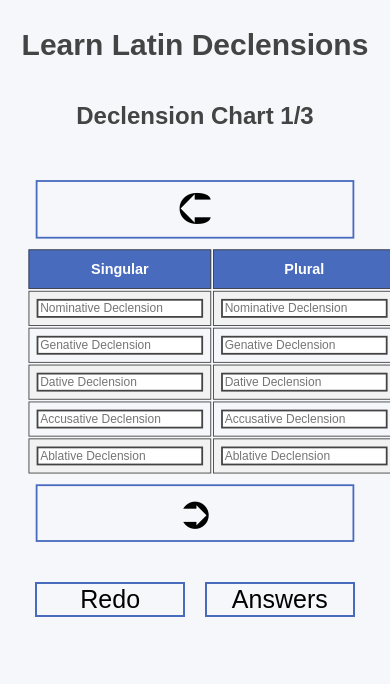
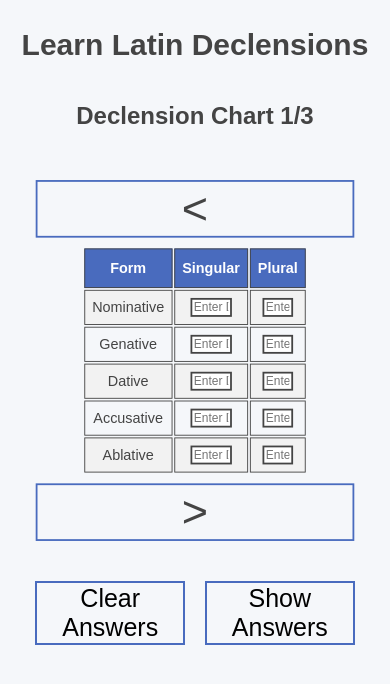
Before and after one commit to cqb13/Learn-Latin, a React (Create React App) app: page / in a window 390 px wide. Shown: the top 684 px of the page. Built offline with nearby package versions, Linux system fonts and the light colour scheme.

Commit message:
📄 Answers!

```diff
--- /dev/null
+++ b/src/AnswerChart.jsx
@@ -0,0 +1,45 @@
+import data from './data/charts.json';
+
+const AnswerRow = (info) => {
+  var name = data['name-map']['name-'+ info.row]
+  var chart = data['d-'+ info.count];
+  var cName = '';
+  var singular;
+  var plural;
+
+  if (info.answers === false) {
+    cName = 'Hidden'
+  }
+
+  if (name === "Nominative") {
+    singular = chart.Nominative[0];
+    plural = chart.Nominative[1];
+  } else if (name === "Genative") {
+    singular = chart.Genative[0];
+    plural = chart.Genative[1];
+  } else if (name === "Dative") {
+    singular = chart.Dative[0];
+    plural = chart.Dative[1];
+  } else if (name === "Accusative") {
+    singular = chart.Accusative[0];
+    plural = chart.Accusative[1];
+  } else {
+    singular = chart.Ablative[0];
+    plural = chart.Ablative[1];
+  }
+
+
+  return (
+    <tr className={cName}>
+      <td className='Side-Label'>{name}</td>
+      <td>
+      <input type="entry" defaultValue={singular} className="Right"/>
+      </td>
+      <td>
+      <input type="entry" defaultValue={plural} className="Right"/>
+      </td>
+    </tr>
+  )
+}
+
+export default AnswerRow
--- a/src/App.js
+++ b/src/App.js
@@ -1,22 +1,15 @@
 import { useState, useEffect } from "react";
 import data from './data/charts.json';
+import AnswerRow from './AnswerChart';
 import Row from './ChartRow';
 import './css/App.css';
 
 const App = () => {
-  const [matches, setMatches] = useState(
-    window.matchMedia("(max-width: 650px)").matches
-  )
-  const [chartCount, setChartCount] = useState();
+  const [chartCount, setChartCount] = useState(1);
+  const [answerBtnName, setAnswerBtnName] = useState("Show Answers");
+  const [visibleAnswers, setVisibleAnswers] = useState(false);
   const chartAmount = data['chart-count'];
   var count = chartCount;
-
-  useEffect(() => {
-    setChartCount(1);
-    window
-    .matchMedia("(max-width: 650px)")
-    .addEventListener('change', e => setMatches( e.matches ));
-  }, []);
 
   const clearValues = () => {
     var loop = 1;
@@ -44,31 +37,46 @@ const App = () => {
     clearValues();
   }
 
+  const handleClick = () => {
+    if (answerBtnName == "Hide Answers") {
+      setAnswerBtnName("Show Answers");
+      setVisibleAnswers(false);
+    } else {
+      setAnswerBtnName("Hide Answers");
+      setVisibleAnswers(true);
+    }
+  }
+
   return (
     <div className="App">
       <header className="Header">
-        <h1>Learn Latin Declensions</h1>
+      <h1>Learn Latin Declensions</h1>
       </header>
       <h2>Declension Chart {chartCount}/{chartAmount}</h2>
       <div className='Content'>
-      <button className='Switch-Chart' onClick={() => swtichChart(count, "left")}>&#11144;</button>
+      <button className='Switch-Chart' onClick={() => swtichChart(count, "left")}>{'<'}</button>
       <table className="Chart">
       <tr>
-        <th className="Side-Label">Form</th>
-        <th>Singular</th>
-        <th>Plural</th>
+      <th className="Side-Label">Form</th>
+      <th>Singular</th>
+      <th>Plural</th>
       </tr>
-      <Row count={chartCount} name={"Nominative"} row={1} small={matches}/>
-      <Row count={chartCount} name={"Genative"} row={2} small={matches}/>
-      <Row count={chartCount} name={"Dative"} row={3} small={matches}/>
-      <Row count={chartCount} name={"Accusative"} row={4} small={matches}/>
-      <Row count={chartCount} name={"Ablative"} row={5} small={matches}/>
+      <Row count={chartCount} row={1} answers={visibleAnswers}/>
+      <Row count={chartCount} row={2} answers={visibleAnswers}/>
+      <Row count={chartCount} row={3} answers={visibleAnswers}/>
+      <Row count={chartCount} row={4} answers={visibleAnswers}/>
+      <Row count={chartCount} row={5} answers={visibleAnswers}/>
+      <AnswerRow count={chartCount} row={1} answers={visibleAnswers}/>
+      <AnswerRow count={chartCount} row={2} answers={visibleAnswers}/>
+      <AnswerRow count={chartCount} row={3} answers={visibleAnswers}/>
+      <AnswerRow count={chartCount} row={4} answers={visibleAnswers}/>
+      <AnswerRow count={chartCount} row={5} answers={visibleAnswers}/>
       </table>
-      <button className='Switch-Chart' onClick={() => swtichChart(count, "right")}>&#10162;</button>
+      <button className='Switch-Chart' onClick={() => swtichChart(count, "right")}>{'>'}</button>
       </div>
       <div className="Options">
-      <button className='Chart-Option' onClick={() => clearValues()}>Redo</button>
-      <button className='Chart-Option'>Answers</button>
+      <button className='Chart-Option' onClick={() => clearValues()}>Clear Answers</button>
+      <button className='Chart-Option' onClick={() => handleClick()}>{answerBtnName}</button>
       </div>
     </div>
   );
--- a/src/ChartRow.jsx
+++ b/src/ChartRow.jsx
@@ -1,10 +1,12 @@
 import data from './data/charts.json';
 
 const Row = (info) => {
-  var detail = "Enter";
+  var name = data['name-map']['name-'+ info.row]
+  var chart = data['d-'+ info.count +''];
+  var cName = '';
 
-  if (info.small === true) {
-    detail = info.name;
+  if (info.answers === true) {
+    cName = 'Hidden'
   }
 
   const answerState = (event, name) => {
@@ -20,11 +22,10 @@ const Row = (info) => {
     }
   }
 
+  // checks that the right value is entered in the right spot on the chart
   const handleChange = event => {
-    var id = event.target.id;
-    var value = (event.target.value).toLowerCase();
-    var chart = data['d-'+ info.count +''];
-    // checks that the right value is entered in the right spot on the chart
+    let value = (event.target.value).toLowerCase();
+    let id = event.target.id;
     if (value === "") {
       answerState(event, "Normal");
     } else if (id === "s-1" && info.count === 3) {
@@ -55,15 +56,15 @@ const Row = (info) => {
   };
 
   return (
-    <tr>
-    <td className='Side-Label'>{info.name}</td>
-    <td>
-      <input type="text" placeholder={detail + ' Declension'} id={'s-' + info.row} onChange={handleChange} className="Normal"/>
-    </td>
-        <td>
-      <input type="text" placeholder={detail + ' Declension'} id={'p-' + info.row} onChange={handleChange} className="Normal"/>
-    </td>
-  </tr>
+    <tr className={cName}>
+      <td className='Side-Label'>{name}</td>
+      <td>
+      <input type="entry" placeholder='Enter Declension' id={'s-' + info.row} onChange={handleChange} className="Normal"/>
+      </td>
+      <td>
+      <input type="entry" placeholder='Enter Declension' id={'p-' + info.row} onChange={handleChange} className="Normal"/>
+      </td>
+    </tr>
   )
 }
 
--- a/src/css/App.css
+++ b/src/css/App.css
@@ -33,7 +33,7 @@ button {
 }
 
 button:hover {
-  background-color: rgba(73, 107, 190, 0.7);
+  background-color: #496bbeb3;
 }
 
 button:active {
@@ -73,8 +73,10 @@ button:active {
   color: white;
 }
 
-input[type="text"] {
+input[type="entry"] {
   font-family: inherit;
+  text-align: center;
+  width: 60%;
 }
 
 .Wrong {
@@ -89,9 +91,14 @@ input[type="text"] {
   border: 2px solid #444;
 }
 
+.Hidden {
+  display: none;
+}
+
 .Switch-Chart {
   margin: 10px;
   font-size: 50px;
+  color: #444;
 }
 
 .Options {
@@ -130,10 +137,6 @@ input[type="text"] {
     margin-right: auto;
     transition: 500ms;
   }
-  .Side-Label {
-    display: none;
-    transition: 500ms;
-  }
   .Options {
     flex-direction: row;
     transition: 500ms;
--- a/src/data/charts.json
+++ b/src/data/charts.json
@@ -1,5 +1,12 @@
 {
   "chart-count": 3,
+  "name-map": {
+    "name-1": "Nominative",
+    "name-2": "Genative",
+    "name-3": "Dative",
+    "name-4": "Accusative",
+    "name-5": "Ablative"
+  },
   "d-1": {
     "Nominative": ["a", "ae"],
     "Genative": ["ae", "arum"],
```
Also changed, not shown: 1 other file (tests, documents, lock files or other folders).
